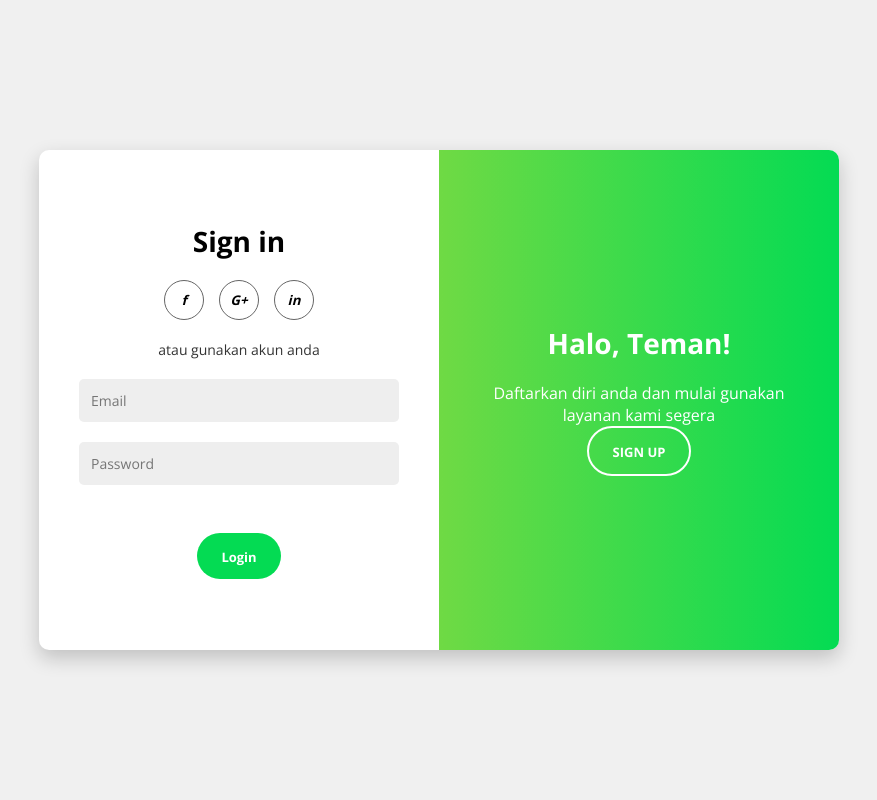
After one commit to vallx86/KelompokTani, a PHP site: page /login.html in a window 1280 px wide. The commit adds this page. Shown: the whole page, without its empty margins (201-1078 px from the left). Run offline with PHP 8.4, Linux system fonts and the light colour scheme.

Commit message:
add login page and sigin page

```diff
--- a/About.html
+++ b/About.html
@@ -17,7 +17,7 @@
             <li><a href="#">Keranjang</a></li>
             <li><a href="About.html">About us</a></li>
             <li><a href="Contact.html">Contact</a></li>
-            <li><a href="#">Log In</a></li>
+            <li><a href="login.html">Log In</a></li>
         </ul>
     </nav>
 </header>
--- a/AlatTani.html
+++ b/AlatTani.html
@@ -19,7 +19,7 @@
             <li><a href="#">Keranjang</a></li>
             <li><a href="About.html">About us</a></li>
             <li><a href="Contact.html">Contact</a></li>
-            <li><a href="#">Log In</a></li>
+            <li><a href="login.html">Log In</a></li>
         </ul>
     </nav>
 </header>
--- a/Anorganik.html
+++ b/Anorganik.html
@@ -19,7 +19,7 @@
             <li><a href="#">Keranjang</a></li>
             <li><a href="About.html">About us</a></li>
             <li><a href="Contact.html">Contact</a></li>
-            <li><a href="#">Log In</a></li>
+            <li><a href="login.html">Log In</a></li>
         </ul>
     </nav>
 </header>
--- a/Contact.html
+++ b/Contact.html
@@ -23,7 +23,7 @@
                 <li><a href="#">Keranjang</a></li>
                 <li><a href="About.html">About us</a></li>
                 <li><a href="Contact.html">Contact</a></li>
-                <li><a href="#">Log In</a></li>
+                <li><a href="login.html">Log In</a></li>
             </ul>
         </nav>
     </header>
--- a/Drone.html
+++ b/Drone.html
@@ -19,7 +19,7 @@
             <li><a href="#">Keranjang</a></li>
             <li><a href="About.html">About us</a></li>
             <li><a href="Contact.html">Contact</a></li>
-            <li><a href="#">Log In</a></li>
+            <li><a href="login.html">Log In</a></li>
         </ul>
     </nav>
 </header>
--- a/Pestisida.html
+++ b/Pestisida.html
@@ -19,7 +19,7 @@
             <li><a href="#">Keranjang</a></li>
             <li><a href="About.html">About us</a></li>
             <li><a href="Contact.html">Contact</a></li>
-            <li><a href="#">Log In</a></li>
+            <li><a href="login.html">Log In</a></li>
         </ul>
     </nav>
 </header>
--- a/Toko_organik.html
+++ b/Toko_organik.html
@@ -19,7 +19,7 @@
             <li><a href="#">Keranjang</a></li>
             <li><a href="About.html">About us</a></li>
             <li><a href="Contact.html">Contact</a></li>
-            <li><a href="#">Log In</a></li>
+            <li><a href="login.html">Log In</a></li>
         </ul>
     </nav>
 </header>
--- a/Tractor.html
+++ b/Tractor.html
@@ -19,7 +19,7 @@
             <li><a href="#">Keranjang</a></li>
             <li><a href="About.html">About us</a></li>
             <li><a href="Contact.html">Contact</a></li>
-            <li><a href="#">Log In</a></li>
+            <li><a href="login.html">Log In</a></li>
         </ul>
     </nav>
 </header>
--- a/TutorialTanam.html
+++ b/TutorialTanam.html
@@ -19,7 +19,7 @@
             <li><a href="#">Keranjang</a></li>
             <li><a href="About.html">About us</a></li>
             <li><a href="Contact.html">Contact</a></li>
-            <li><a href="#">Log In</a></li>
+            <li><a href="login.html">Log In</a></li>
         </ul>
     </nav>
 </header>
--- a/index.html
+++ b/index.html
@@ -19,7 +19,7 @@
             <li><a href="#">Keranjang</a></li>
             <li><a href="About.html">About us</a></li>
             <li><a href="Contact.html">Contact</a></li>
-            <li><a href="#">Log In</a></li>
+            <li><a href="login.html">Log In</a></li>
         </ul>
     </nav>
 </header>
--- /dev/null
+++ b/login.html
@@ -0,0 +1,39 @@
+<!DOCTYPE html>
+<html lang="id">
+
+<head>
+    <meta charset="UTF-8" />
+    <meta name="viewport" content="width=device-width, initial-scale=1.0" />
+    <title>Login Page</title>
+    <link rel="stylesheet" href="loginstyle.css" />
+</head>
+
+<body>
+    <div class="container">
+        <div class="signin-container">
+            <h2>Sign in</h2>
+            <div class="social-icons">
+                <button><i>f</i></button>
+                <button><i>G+</i></button>
+                <button><i>in</i></button>
+            </div>
+            <p>atau gunakan akun anda</p>
+            <input type="email" placeholder="Email" />
+            <input type="password" placeholder="Password" />
+            <a href="#">Lupa kata sandi anda?</a>
+            <div class="signin-btn">
+                <a href="index.html">Login</a>
+            </div>
+
+        </div>
+        <div class="signup-container">
+            <h2>Halo, Teman!</h2>
+            <p>Daftarkan diri anda dan mulai gunakan layanan kami segera</p>
+            <div class="signup-btn">
+                <a href="sigin.html">SIGN UP</a>
+            </div>
+        </div>
+    </div>
+</body>
+
+</html>
--- /dev/null
+++ b/loginstyle.css
@@ -0,0 +1,158 @@
+@import url('https://fonts.googleapis.com/css2?family=Open+Sans:wght@400;700&display=swap');
+
+* {
+    margin: 0;
+    padding: 0;
+    box-sizing: border-box;
+    font-family: 'Open Sans', sans-serif;
+}
+
+body {
+ font-family: 'Roboto', sans-serif;
+  background-color: #f0f0f0;
+  display: flex;
+  justify-content: center;
+  align-items: center;
+  height: 100vh;
+  margin: 0;
+}
+
+.container {
+    width: 800px;
+    height: 500px;
+    background: #fff;
+    display: flex;
+    border-radius: 10px;
+    box-shadow: 0 8px 20px rgba(0, 0, 0, 0.2);
+    overflow: hidden;
+}
+
+.signin-container,
+.signup-container {
+    width: 50%;
+    padding: 40px;
+    display: flex;
+    flex-direction: column;
+    justify-content: center;
+    align-items: center;
+}
+
+.signin-container h2,
+.signup-container h2 {
+    margin-bottom: 20px;
+    font-size: 28px;
+    font-weight: 700;
+}
+
+.social-icons {
+    display: flex;
+    gap: 15px;
+    margin-bottom: 10px;
+}
+
+.social-icons button {
+    width: 40px;
+    height: 40px;
+    border: 1px solid #656565;
+    border-radius: 50%;
+    background: none;
+    cursor: pointer;
+    font-weight: bold;
+}
+
+.signin-container p {
+    margin: 10px 0;
+    font-size: 14px;
+    color: #333;
+}
+
+input[type="email"],
+input[type="password"] {
+    width: 100%;
+    padding: 12px;
+    margin: 10px 0;
+    border: none;
+    background: #eee;
+    border-radius: 5px;
+    font-size: 14px;
+}
+
+a {
+    font-size: 13px;
+    color: #ffffff;
+    text-decoration: none;
+    margin-bottom: 20px;
+}
+
+.signin-btn,
+.signup-btn {
+    padding: 12px 24px;
+    border: none;
+    border-radius: 25px;
+    font-weight: bold;
+    cursor: pointer;
+    transition: 0.3s;
+}
+
+.signin-btn {
+    background: #04db53;
+    color: white;
+}
+
+.signup-btn {
+    background: transparent;
+    color: white;
+    border: 2px solid white;
+}
+
+.signup-container {
+    background: linear-gradient(to right, #6fda44, #04db53);
+    color: white;
+    text-align: center;
+}
+
+.form-container {
+    background-color: white;
+    padding: 30px;
+    border-radius: 10px;
+    box-shadow: 0 4px 8px rgba(0, 0, 0, 0.1);
+    width: 100%;
+    max-width: 400px;
+}
+
+.form-container h2 {
+    text-align: center;
+    color: #4CAF50;
+    margin-bottom: 20px;
+}
+
+form label {
+    display: block;
+    margin: 12px 0 6px;
+    font-weight: 500;
+}
+
+form input,
+form select {
+    width: 100%;
+    padding: 10px;
+    border: 1px solid #ccc;
+    border-radius: 6px;
+    font-size: 16px;
+}
+
+form button {
+    width: 100%;
+    background-color: #6fda44;
+    color: white;
+    padding: 12px;
+    border: none;
+    border-radius: 6px;
+    font-size: 16px;
+    margin-top: 20px;
+    cursor: pointer;
+    transition: background-color 0.3s;
+}
+
+form button:hover {
+    background-color: #45a049; }
```
Also changed, not shown: sigin.html (added, +41 -0 lines), styles.css (line endings or trailing spaces).
